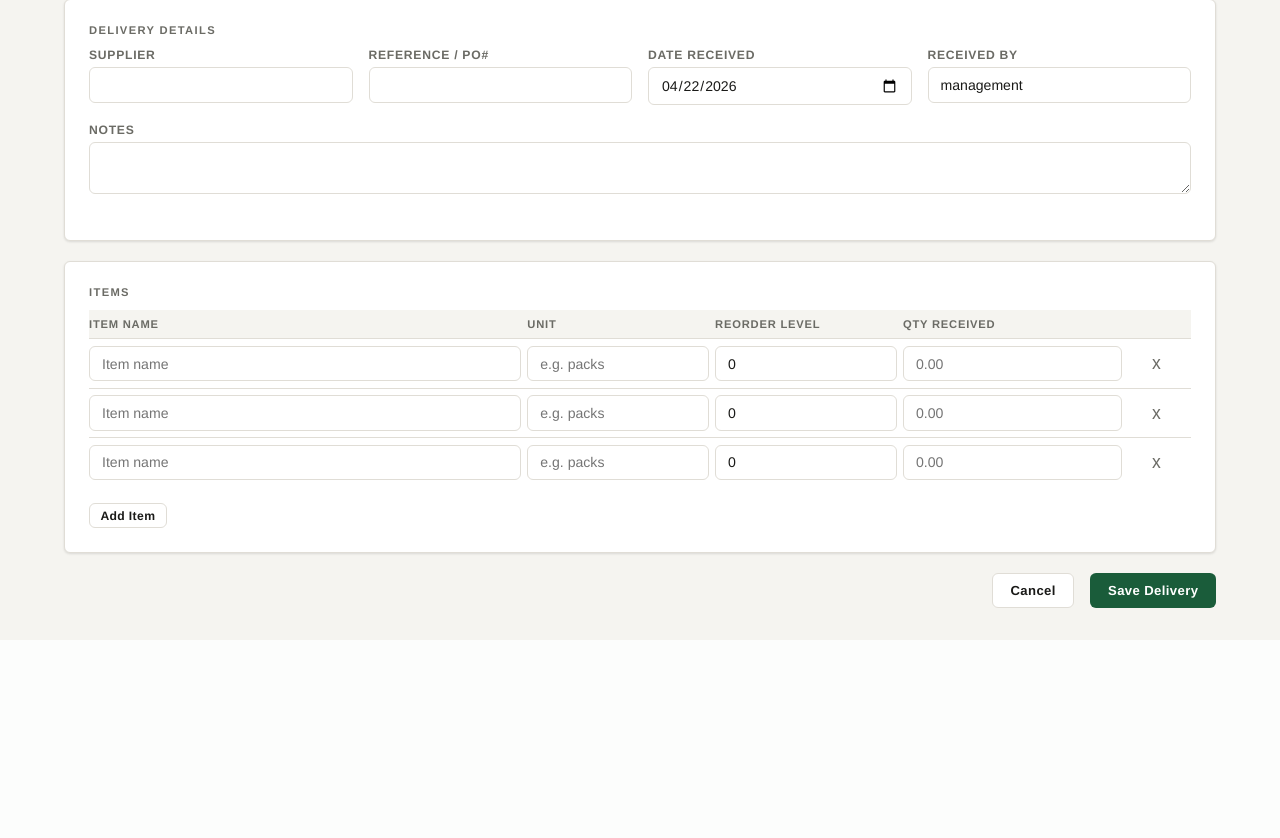
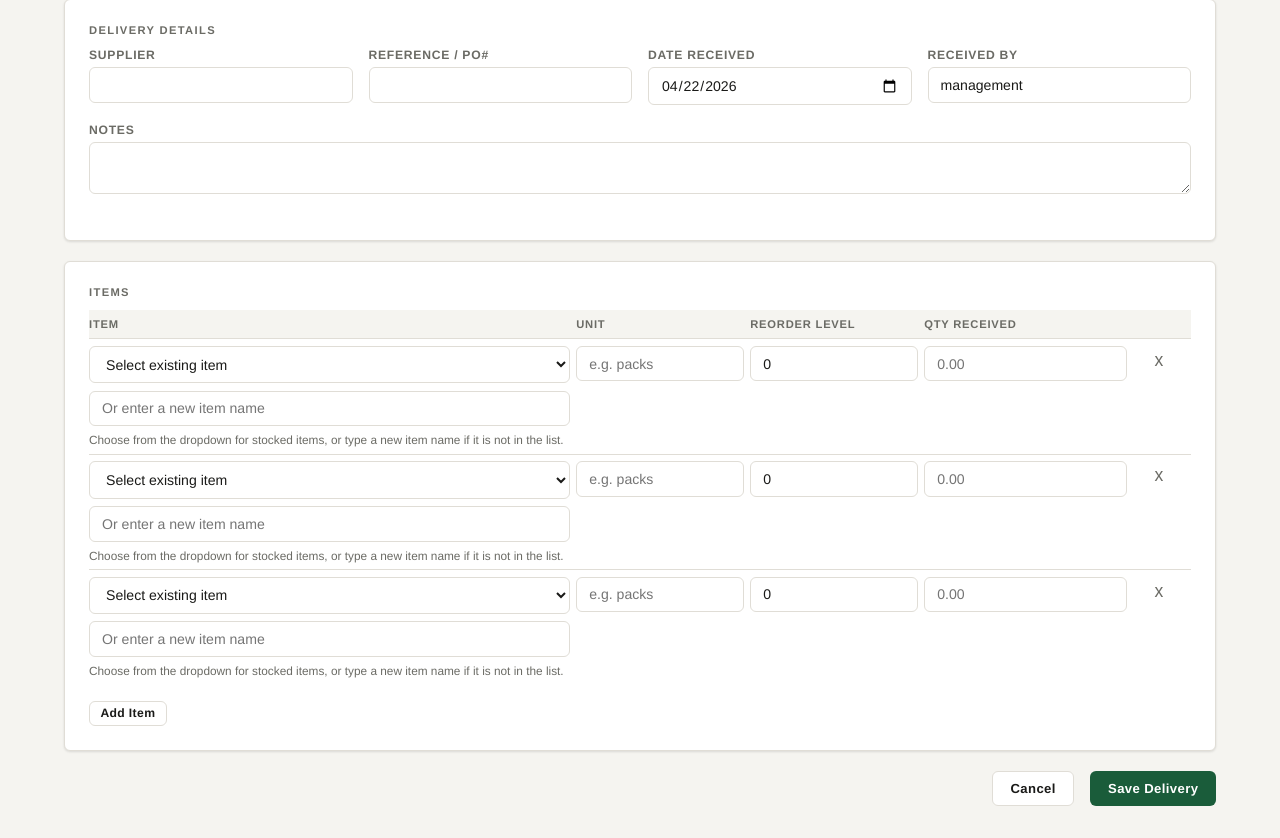
Before and after one commit to Otycadet/aristoclean, a Django app: page /stock/receive/ in a window 1280 px wide. Shown: the part 187-1025 px from the top of the page. Before the commit the page ends 795 px from the top, so only its background shows below. Run offline with Django 5.2, Linux system fonts and the light colour scheme; a user stored in the database is signed in; data that the repository does not hold is empty.

Commit message:
Update on recieve delivery workflow

```diff
--- a/inventory/views.py
+++ b/inventory/views.py
@@ -1,5 +1,6 @@
 import csv
 import json
+import re
 from datetime import date
 from decimal import Decimal, InvalidOperation
 
@@ -213,20 +214,47 @@
 
 def _parse_delivery_lines(post_data):
     lines = []
-    index = 0
-    while f"line_item_{index}" in post_data:
-        name = post_data.get(f"line_item_{index}", "").strip()
+    line_indices = sorted({
+        int(match.group(1))
+        for key in post_data.keys()
+        for match in [re.match(r"^line_(?:item|new_item|unit|reorder|qty)_(\d+)$", key)]
+        if match
+    })
+
+    for index in line_indices:
+        existing_item_id = post_data.get(f"line_item_{index}", "").strip()
+        new_name = post_data.get(f"line_new_item_{index}", "").strip()
         unit = post_data.get(f"line_unit_{index}", "").strip()
         reorder = post_data.get(f"line_reorder_{index}", "0").strip() or "0"
         qty = post_data.get(f"line_qty_{index}", "").strip()
-        if name and qty:
-            lines.append({
-                "item_name": name,
-                "unit": unit or "units",
-                "reorder_level": _decimal_from_post(reorder, f"reorder level for {name}"),
-                "quantity": _decimal_from_post(qty, f"quantity for {name}"),
-            })
-        index += 1
+
+        if not any([existing_item_id, new_name, unit, reorder, qty]):
+            continue
+        if not qty:
+            raise ValueError("Enter quantity for each delivery line you add.")
+
+        if existing_item_id:
+            try:
+                item = Item.objects.get(pk=int(existing_item_id), active=True)
+            except (Item.DoesNotExist, ValueError):
+                raise ValueError("Select a valid active item from the dropdown.")
+            item_name = item.name
+            unit = unit or item.unit
+            reorder_value = _decimal_from_post(reorder, f"reorder level for {item_name}")
+        else:
+            if not new_name:
+                raise ValueError("Each delivery line must select an existing item or enter a new item name.")
+            item_name = new_name
+            unit = unit or "units"
+            reorder_value = _decimal_from_post(reorder, f"reorder level for {item_name}")
+
+        lines.append({
+            "item_name": item_name,
+            "unit": unit,
+            "reorder_level": reorder_value,
+            "quantity": _decimal_from_post(qty, f"quantity for {item_name}"),
+        })
+
     return lines if lines else None
 
 
--- a/templates/inventory/stock_receive.html
+++ b/templates/inventory/stock_receive.html
@@ -4,15 +4,17 @@
 <style>
   .line-table { width:100%; border-collapse:collapse; }
   .line-table th { font-size:0.7rem; text-transform:uppercase; letter-spacing:0.07em; color:var(--muted); font-family:"Helvetica Neue",Arial,sans-serif; font-weight:600; padding:0.5rem 0.5rem 0.5rem 0; border-bottom:1px solid var(--border); }
-  .line-table td { padding:0.4rem 0.4rem 0.4rem 0; vertical-align:middle; }
-  .line-table input { margin-bottom:0; }
-  .line-table .col-item { width:35%; }
+  .line-table td { padding:0.4rem 0.4rem 0.4rem 0; vertical-align:top; }
+  .line-table input, .line-table select { margin-bottom:0; }
+  .line-table .col-item { width:42%; }
   .line-table .col-unit { width:15%; }
   .line-table .col-reorder { width:15%; }
   .line-table .col-qty { width:18%; }
   .line-table .col-del { width:5%; text-align:center; }
   .del-btn { background:none; border:none; cursor:pointer; color:var(--muted); font-size:1.1rem; padding:0.25rem 0.4rem; border-radius:3px; }
   .del-btn:hover { color:var(--danger); background:var(--danger-light); }
+  .line-item-stack { display:flex; flex-direction:column; gap:0.45rem; }
+  .field-hint { font-size:0.74rem; color:var(--muted); font-family:"Helvetica Neue",Arial,sans-serif; }
 </style>
 {% endblock %}
 {% block content %}
@@ -56,7 +58,7 @@
     <table class="line-table">
       <thead>
         <tr>
-          <th class="col-item">Item Name</th>
+          <th class="col-item">Item</th>
           <th class="col-unit">Unit</th>
           <th class="col-reorder">Reorder Level</th>
           <th class="col-qty">Qty Received</th>
@@ -78,12 +80,16 @@
 
 <script>
 const ITEMS = {{ items_json|safe }};
+const ITEM_OPTIONS = ITEMS.map(item => `<option value="${item.id}">${escapeHtml(item.name)} (${escapeHtml(item.unit)})</option>`).join('');
 let lineCount = 0;
 
-function itemSuggestions(val) {
-  if (!val) return [];
-  const lower = val.toLowerCase();
-  return ITEMS.filter(i => i.name.toLowerCase().includes(lower)).slice(0, 8);
+function escapeHtml(value) {
+  return String(value)
+    .replace(/&/g, '&amp;')
+    .replace(/</g, '&lt;')
+    .replace(/>/g, '&gt;')
+    .replace(/"/g, '&quot;')
+    .replace(/'/g, '&#39;');
 }
 
 function addLine(name='', unit='', reorder=0, qty='') {
@@ -93,17 +99,23 @@
   tr.id = `line_${idx}`;
   tr.innerHTML = `
     <td class="col-item">
-      <input type="text" name="line_item_${idx}" value="${name}" placeholder="Item name" autocomplete="off" oninput="handleItemInput(this, ${idx})" required>
-      <div id="suggest_${idx}" style="position:relative"></div>
+      <div class="line-item-stack">
+        <select name="line_item_${idx}" id="item_select_${idx}" onchange="selectExistingItem(${idx}, this.value)">
+          <option value="">Select existing item</option>
+          ${ITEM_OPTIONS}
+        </select>
+        <input type="text" name="line_new_item_${idx}" id="new_item_${idx}" value="${escapeHtml(name)}" placeholder="Or enter a new item name" oninput="handleNewItemInput(${idx})">
+        <div class="field-hint">Choose from the dropdown for stocked items, or type a new item name if it is not in the list.</div>
+      </div>
     </td>
     <td class="col-unit">
-      <input type="text" name="line_unit_${idx}" id="unit_${idx}" value="${unit}" placeholder="e.g. packs">
+      <input type="text" name="line_unit_${idx}" id="unit_${idx}" value="${escapeHtml(unit)}" placeholder="e.g. packs">
     </td>
     <td class="col-reorder">
       <input type="number" name="line_reorder_${idx}" id="reorder_${idx}" value="${reorder}" min="0" step="0.01">
     </td>
     <td class="col-qty">
-      <input type="number" name="line_qty_${idx}" value="${qty}" min="0.01" step="0.01" placeholder="0.00" required>
+      <input type="number" name="line_qty_${idx}" value="${qty}" min="0.01" step="0.01" placeholder="0.00">
     </td>
     <td class="col-del">
       <button type="button" class="del-btn" onclick="removeLine(${idx})" title="Remove">x</button>
@@ -117,26 +129,28 @@
   if (el) el.remove();
 }
 
-function handleItemInput(input, idx) {
-  const val = input.value;
-  const box = document.getElementById(`suggest_${idx}`);
-  const matches = itemSuggestions(val);
-  if (!matches.length) { box.innerHTML = ''; return; }
-  box.innerHTML = `<div style="position:absolute;top:0;left:0;right:0;background:#fff;border:1px solid var(--border);border-radius:4px;z-index:50;box-shadow:0 4px 12px rgba(0,0,0,0.1)">
-    ${matches.map(m => `<div onclick="selectItem(${idx},'${m.name.replace(/'/g,"\\'")}','${m.unit}',${m.reorder_level})" style="padding:0.5rem 0.75rem;cursor:pointer;font-size:0.85rem;font-family:'Helvetica Neue',Arial,sans-serif;" onmouseover="this.style.background='#f0f0ec'" onmouseout="this.style.background=''">${m.name} <span style="color:var(--muted);font-size:0.75rem">${m.unit}</span></div>`).join('')}
-  </div>`;
+function selectExistingItem(idx, itemId) {
+  const newItemInput = document.getElementById(`new_item_${idx}`);
+  if (!itemId) {
+    return;
+  }
+
+  const item = ITEMS.find(entry => String(entry.id) === String(itemId));
+  if (!item) {
+    return;
+  }
+
+  newItemInput.value = '';
+  document.getElementById(`unit_${idx}`).value = item.unit;
+  document.getElementById(`reorder_${idx}`).value = item.reorder_level;
 }
 
-function selectItem(idx, name, unit, reorder) {
-  document.querySelector(`[name=line_item_${idx}]`).value = name;
-  document.getElementById(`unit_${idx}`).value = unit;
-  document.getElementById(`reorder_${idx}`).value = reorder;
-  document.getElementById(`suggest_${idx}`).innerHTML = '';
+function handleNewItemInput(idx) {
+  const newItemInput = document.getElementById(`new_item_${idx}`);
+  if (newItemInput.value.trim()) {
+    document.getElementById(`item_select_${idx}`).value = '';
+  }
 }
-
-document.addEventListener('click', () => {
-  document.querySelectorAll('[id^=suggest_]').forEach(el => el.innerHTML = '');
-});
 
 addLine(); addLine(); addLine();
 </script>
```
Also changed, not shown: inventory/tests.py (+46 -0 lines).
